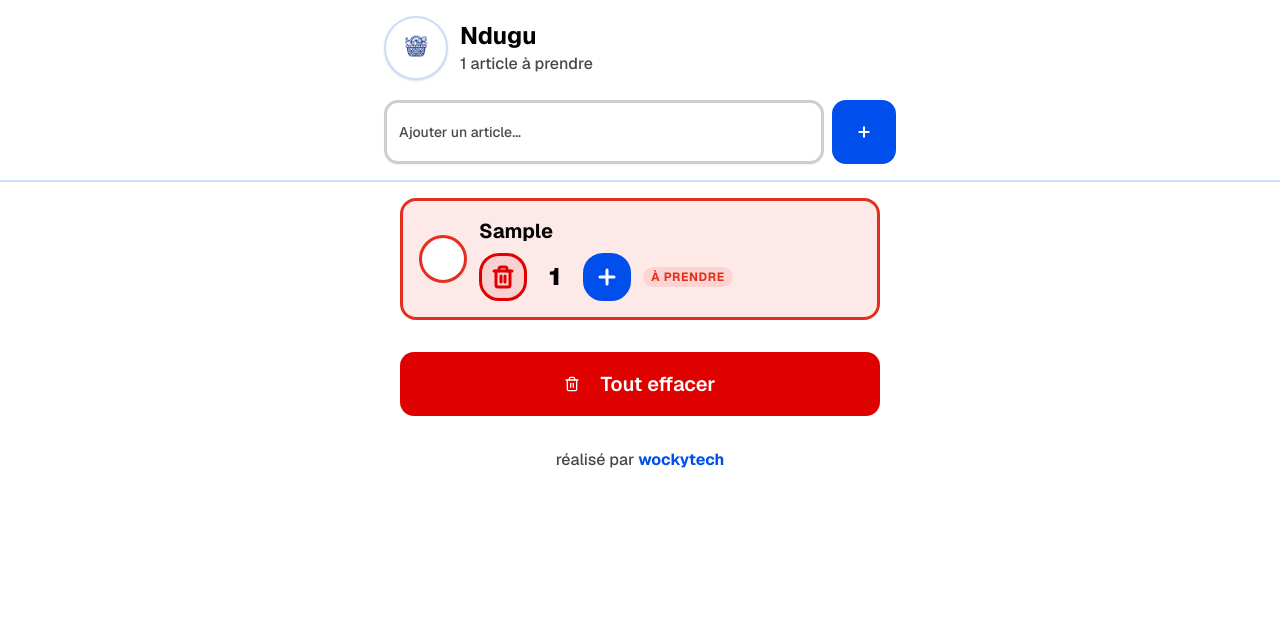
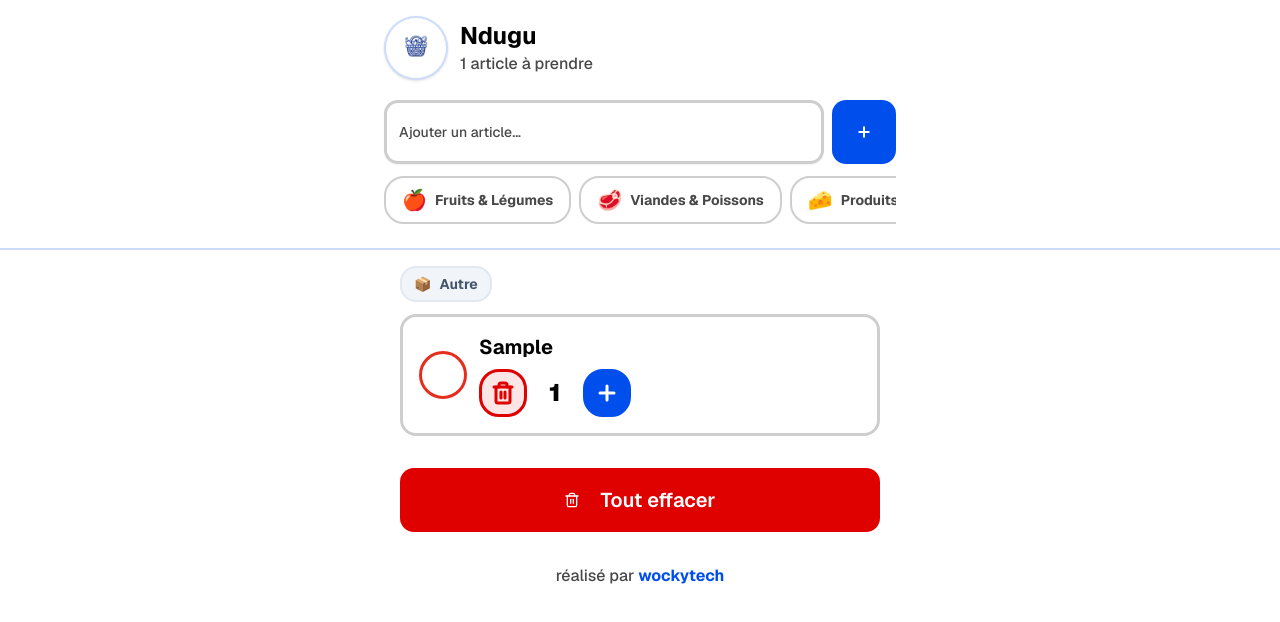
Before and after one commit to mactar27/ndugu, a Next.js app: page / in a window 1280 px wide. Both pictures are taken after typing "Sample" into the empty fields and a click on the button "Ajouter". Shown: the top 622 px of the page. Built offline with nearby package versions, Linux system fonts and the light colour scheme.

Commit message:
Add categories and grouping to ShoppingList

```diff
--- a/components/shopping-list.tsx
+++ b/components/shopping-list.tsx
@@ -11,11 +11,23 @@ interface ShoppingItem {
   name: string
   checked: boolean
   quantity: number
+  category: string
 }
+
+const CATEGORIES = [
+  { id: "fruits", name: "Fruits & Légumes", icon: "🍎", color: "bg-orange-100 text-orange-600 border-orange-200" },
+  { id: "viande", name: "Viandes & Poissons", icon: "🥩", color: "bg-red-100 text-red-600 border-red-200" },
+  { id: "lait", name: "Produits Laitiers", icon: "🧀", color: "bg-blue-100 text-blue-600 border-blue-200" },
+  { id: "epicerie", name: "Épicerie", icon: "🍞", color: "bg-amber-100 text-amber-600 border-amber-200" },
+  { id: "boissons", name: "Boissons", icon: "🧃", color: "bg-cyan-100 text-cyan-600 border-cyan-200" },
+  { id: "hygiene", name: "Hygiène & Maison", icon: "🧼", color: "bg-purple-100 text-purple-600 border-purple-200" },
+  { id: "autre", name: "Autre", icon: "📦", color: "bg-slate-100 text-slate-600 border-slate-200" },
+]
 
 export function ShoppingList() {
   const [items, setItems] = useState<ShoppingItem[]>([])
   const [newItem, setNewItem] = useState("")
+  const [selectedCategory, setSelectedCategory] = useState("autre")
   const [isLoaded, setIsLoaded] = useState(false)
 
   // Load from localStorage on mount
@@ -47,6 +59,7 @@ export function ShoppingList() {
       name: trimmedName,
       checked: false,
       quantity: 1,
+      category: selectedCategory,
     }
     setItems((prev) => [newItemObj, ...prev])
     setNewItem("")
@@ -140,8 +153,9 @@ export function ShoppingList() {
               e.preventDefault()
               addItem(newItem)
             }}
-            className="flex gap-2"
+            className="flex flex-col gap-3"
           >
+            <div className="flex gap-2">
               <Input
                 type="text"
                 value={newItem}
@@ -157,6 +171,26 @@ export function ShoppingList() {
                 <Plus className="w-8 h-8" strokeWidth={3} />
                 <span className="sr-only">Ajouter</span>
               </Button>
+            </div>
+
+            {/* Category Selector */}
+            <div className="flex gap-2 overflow-x-auto pb-2 no-scrollbar">
+              {CATEGORIES.map((cat) => (
+                <button
+                  key={cat.id}
+                  type="button"
+                  onClick={() => setSelectedCategory(cat.id)}
+                  className={`flex items-center gap-2 px-4 py-2 rounded-xl border-2 shrink-0 transition-all font-bold ${
+                    selectedCategory === cat.id
+                      ? "bg-primary border-primary text-primary-foreground shadow-md scale-105"
+                      : "bg-white border-border text-muted-foreground hover:border-primary/50"
+                  }`}
+                >
+                  <span className="text-xl">{cat.icon}</span>
+                  <span className="text-sm whitespace-nowrap">{cat.name}</span>
+                </button>
+              ))}
+            </div>
           </form>
         </div>
       </header>
@@ -183,14 +217,25 @@ export function ShoppingList() {
             </p>
           </div>
         ) : (
+          <div className="space-y-8">
+            {CATEGORIES.map((cat) => {
+              const categoryItems = sortedItems.filter(item => item.category === cat.id);
+              if (categoryItems.length === 0) return null;
+
+              return (
+                <div key={cat.id} className="space-y-3">
+                  <div className={`flex items-center gap-2 px-3 py-1.5 rounded-lg border-2 w-fit font-bold text-sm ${cat.color}`}>
+                    <span>{cat.icon}</span>
+                    <span>{cat.name}</span>
+                  </div>
                   <ul className="space-y-3">
-            {sortedItems.map((item) => (
+                    {categoryItems.map((item) => (
                       <li key={item.id}>
                         <div
                           className={`w-full flex items-center gap-3 p-4 rounded-2xl border-3 transition-all min-h-[80px] ${
                             item.checked
-                      ? "bg-success/10 border-success"
-                      : "bg-pending/10 border-pending"
+                              ? "bg-success/10 border-success opacity-75"
+                              : "bg-white border-border"
                           }`}
                         >
                           <button
@@ -208,7 +253,7 @@ export function ShoppingList() {
                           <div className="flex-1 min-w-0">
                             <span
                               className={`block text-xl ${
-                        item.checked ? "line-through text-success font-semibold" : "font-bold text-foreground"
+                                item.checked ? "line-through text-success/60 font-semibold" : "font-bold text-foreground"
                               }`}
                             >
                               {item.name}
@@ -240,9 +285,6 @@ export function ShoppingList() {
                                     <Plus className="w-6 h-6" strokeWidth={3} />
                                   </button>
                                 </div>
-                        <span className="text-pending font-bold text-xs bg-pending/10 px-2 py-0.5 rounded-md uppercase tracking-wider">
-                          À PRENDRE
-                        </span>
                               </div>
                             )}
                           </div>
@@ -255,6 +297,10 @@ export function ShoppingList() {
                       </li>
                     ))}
                   </ul>
+                </div>
+              );
+            })}
+          </div>
         )}
 
         {/* Action buttons */}
```
Lines whose indentation alone changed are shown as unchanged.
